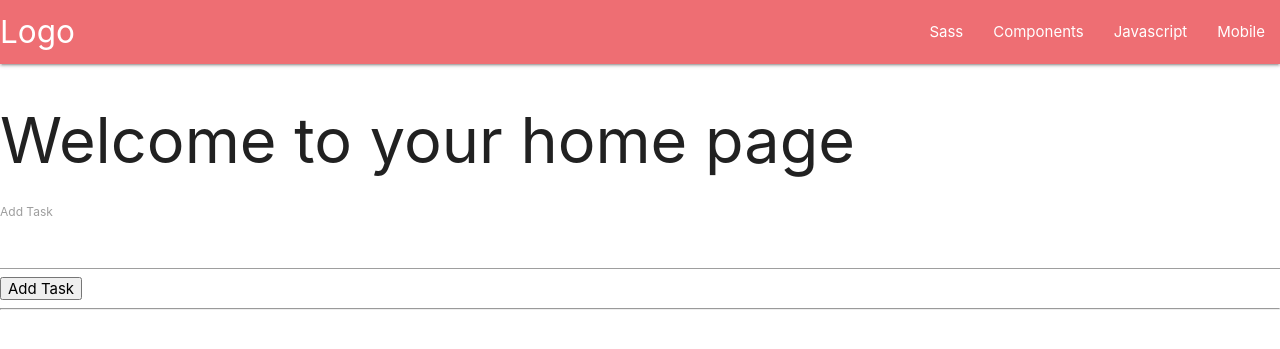
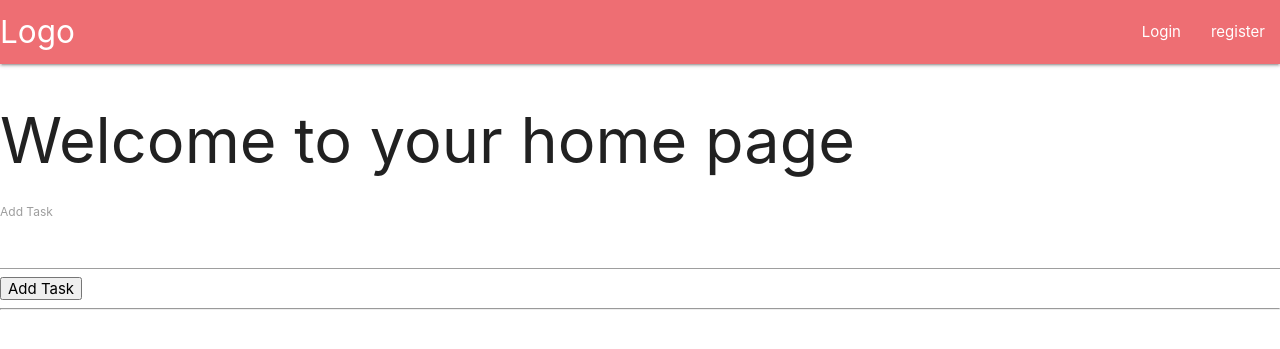
Before and after one commit to DeanoPHP/flask_demo, a Flask app: page / in a window 1280 px wide. Shown: the top 349 px of the page. Run offline with Flask 3, Linux system fonts and the light colour scheme; data that the repository does not hold is empty.

Commit message:
Created the auth template with dynamic change beteen login and register form

```diff
--- a/engine/routes.py
+++ b/engine/routes.py
@@ -2,13 +2,34 @@ from flask import render_template, redirect, request, url_for
 from . import app, db
 from .models import Task
 
+
 @app.route("/", methods=["GET", "POST"])
 def home():
     if request.method == "POST":
-        add_task = Task(task = request.form.get("task"))
+        add_task = Task(task=request.form.get("task"))
         db.session.add(add_task)
         db.session.commit()
         return redirect(url_for("home"))
 
     todos = Task.query.all()
     return render_template("index.html", todos=todos)
+
+# here i want a route that handles show login
+# form or register form when clicked
+
+
+@app.route("/auth", methods=["GET", "POST"])
+def auth():
+    form_type = request.args.get("form", "login")
+    if request.method == "POST":
+
+        if form_type == "login":
+            username = request.form.get("username")
+            password = request.form.get("password")
+            return redirect(url_for("dashboard"))
+        if form_type == "register":
+            username = request.form.get("username")
+            password = request.form.get("password")
+            return redirect(url_for("login"))
+
+    return render_template("auth.html", form_type = form_type)
--- a/engine/templates/base.html
+++ b/engine/templates/base.html
@@ -16,19 +16,15 @@
                 <a href="#!" class="brand-logo">Logo</a>
                 <a href="#" data-target="mobile-demo" class="sidenav-trigger"><i class="material-icons">menu</i></a>
                 <ul class="right hide-on-med-and-down">
-                    <li><a href="sass.html">Sass</a></li>
-                    <li><a href="badges.html">Components</a></li>
-                    <li><a href="collapsible.html">Javascript</a></li>
-                    <li><a href="mobile.html">Mobile</a></li>
+                    <li><a href="{{ url_for('auth', form='login') }}">Login</a></li>
+                    <li><a href="{{ url_for('auth', form='register') }}">register</a></li>
                 </ul>
             </div>
         </nav>
 
         <ul class="sidenav" id="mobile-demo">
-            <li><a href="sass.html">Sass</a></li>
-            <li><a href="badges.html">Components</a></li>
-            <li><a href="collapsible.html">Javascript</a></li>
-            <li><a href="mobile.html">Mobile</a></li>
+            <li><a href="{{ url_for('auth', form='login') }}">Login</a></li>
+            <li><a href="{{ url_for('auth', form='register') }}">register</a></li>
         </ul>
 
         {% block content %}
```
Also changed, not shown: engine/templates/auth.html (added, +8 -0 lines).
